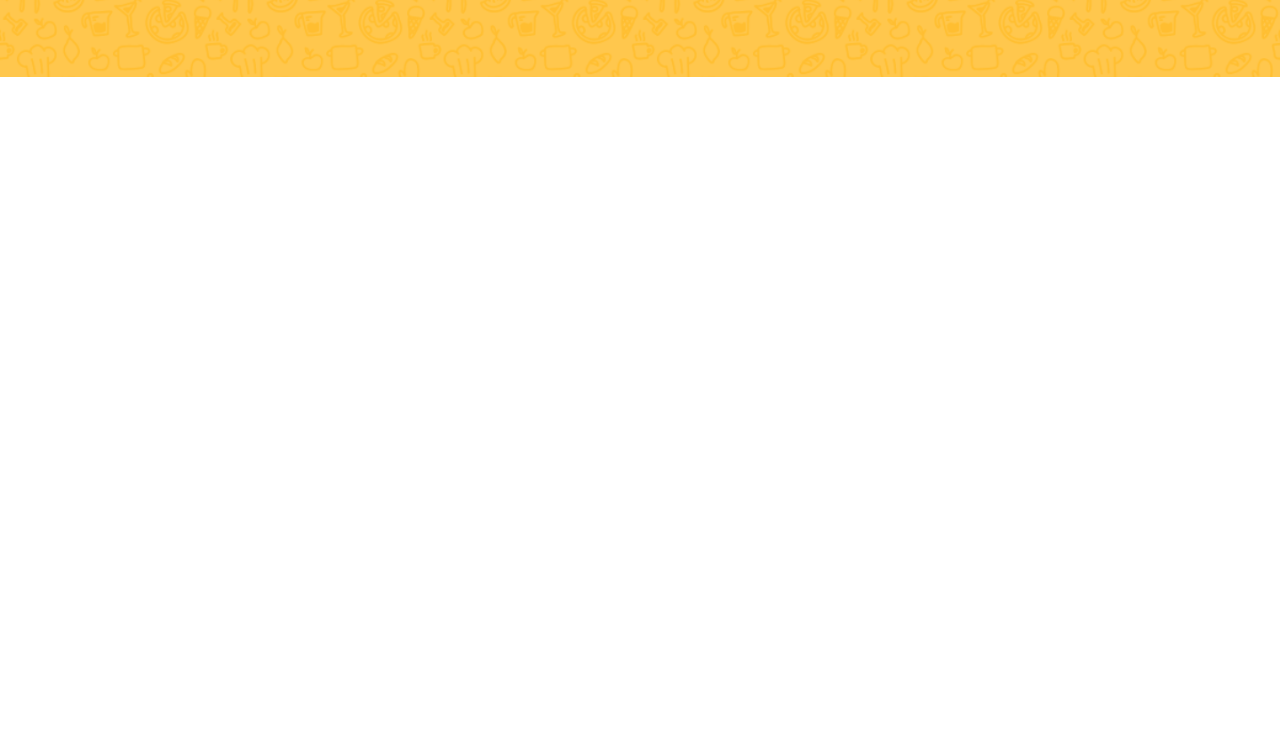
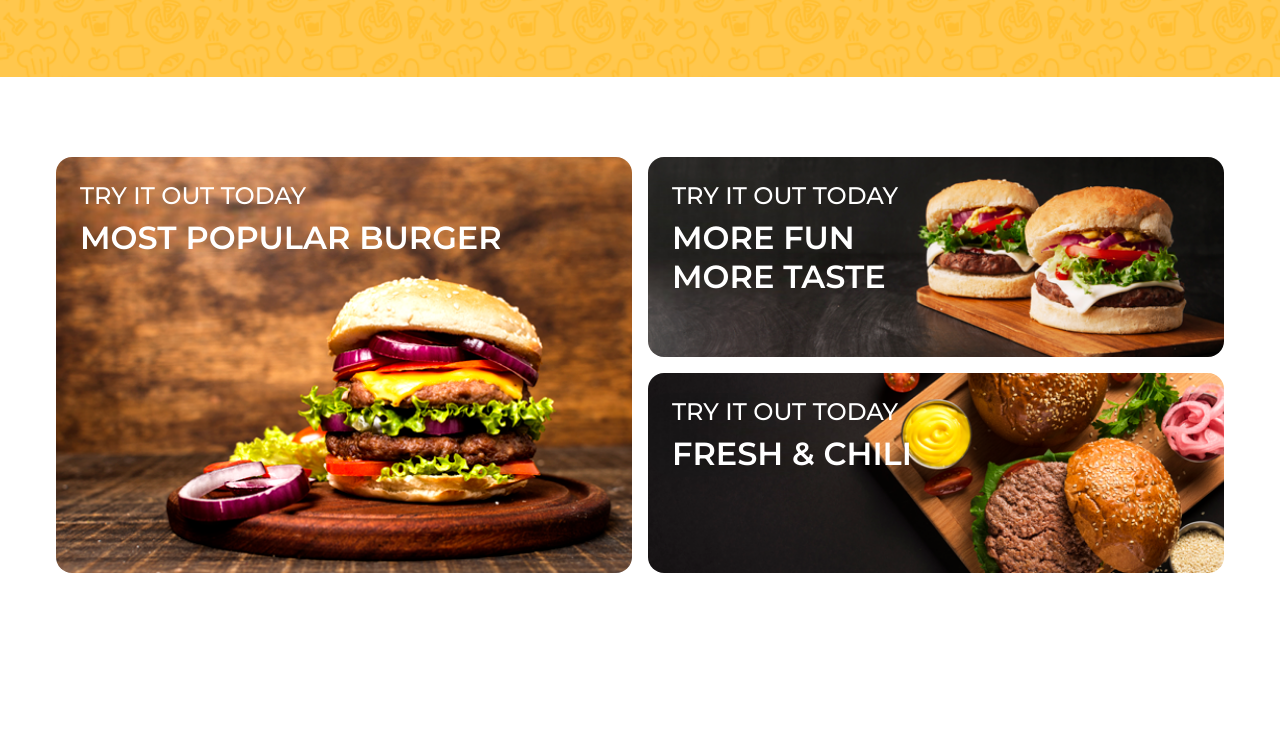
Before and after one commit to BrunoCarmena/hamburgueseria, a plain HTML site: page index.html in a window 1280 px wide. Shown: the part 616-1346 px from the top of the page. Drawn offline with nearby package versions, Linux system fonts and the light colour scheme; files whose address does not match are found by name.

Commit message:
soluciones en banners

```diff
--- a/css/style.css
+++ b/css/style.css
@@ -196,15 +196,15 @@ nav {
 }
 
 .banner__card:nth-child(1) {
-    background-image: url("assets/banner-1.png");
+    background-image: url("../img/banner-1.png");
 }
 
 .banner__card:nth-child(2) {
-    background-image: url("assets/banner-2.png");
+    background-image: url("../img/banner-2.png");
 }
 
 .banner__card:nth-child(3) {
-    background-image: url("assets/banner-3.png");
+    background-image: url("../img/banner-3.png");
 }
 
 .banner__card p {
```
